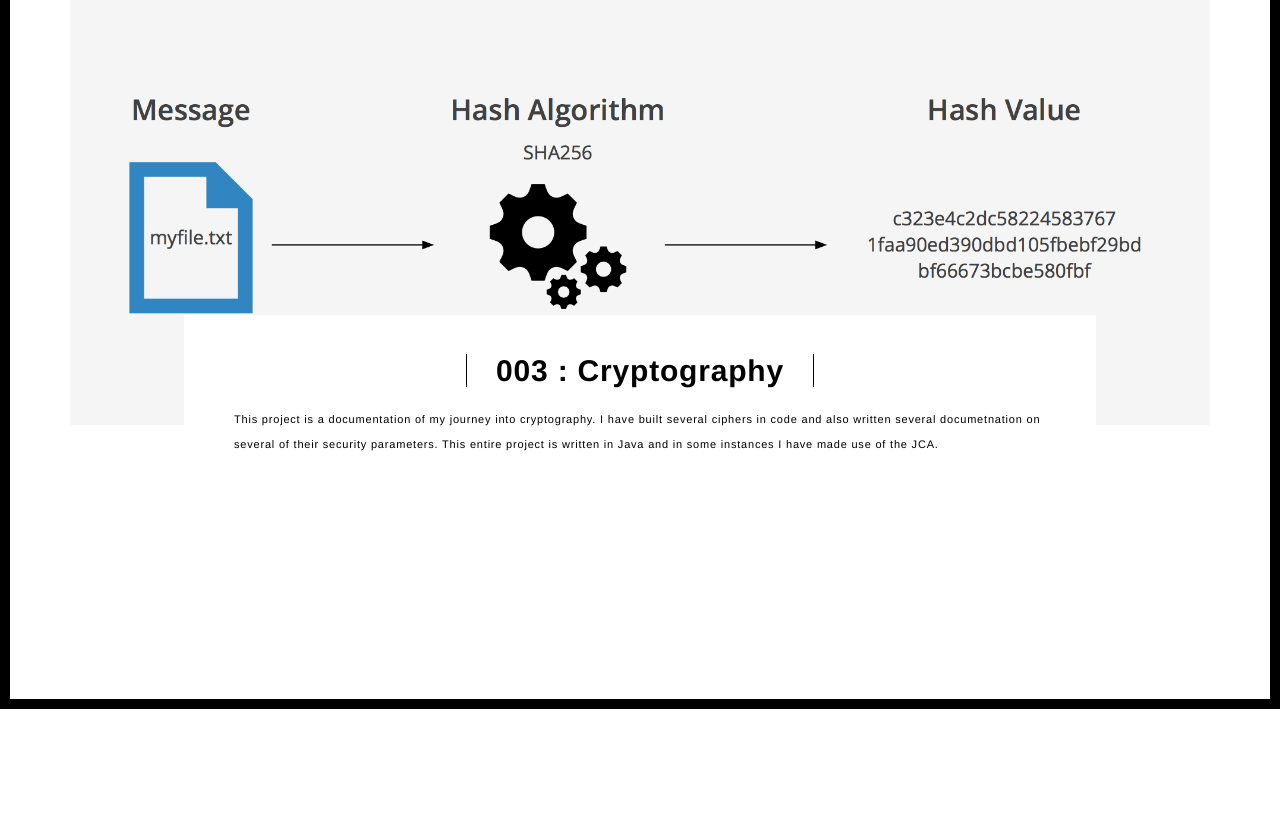
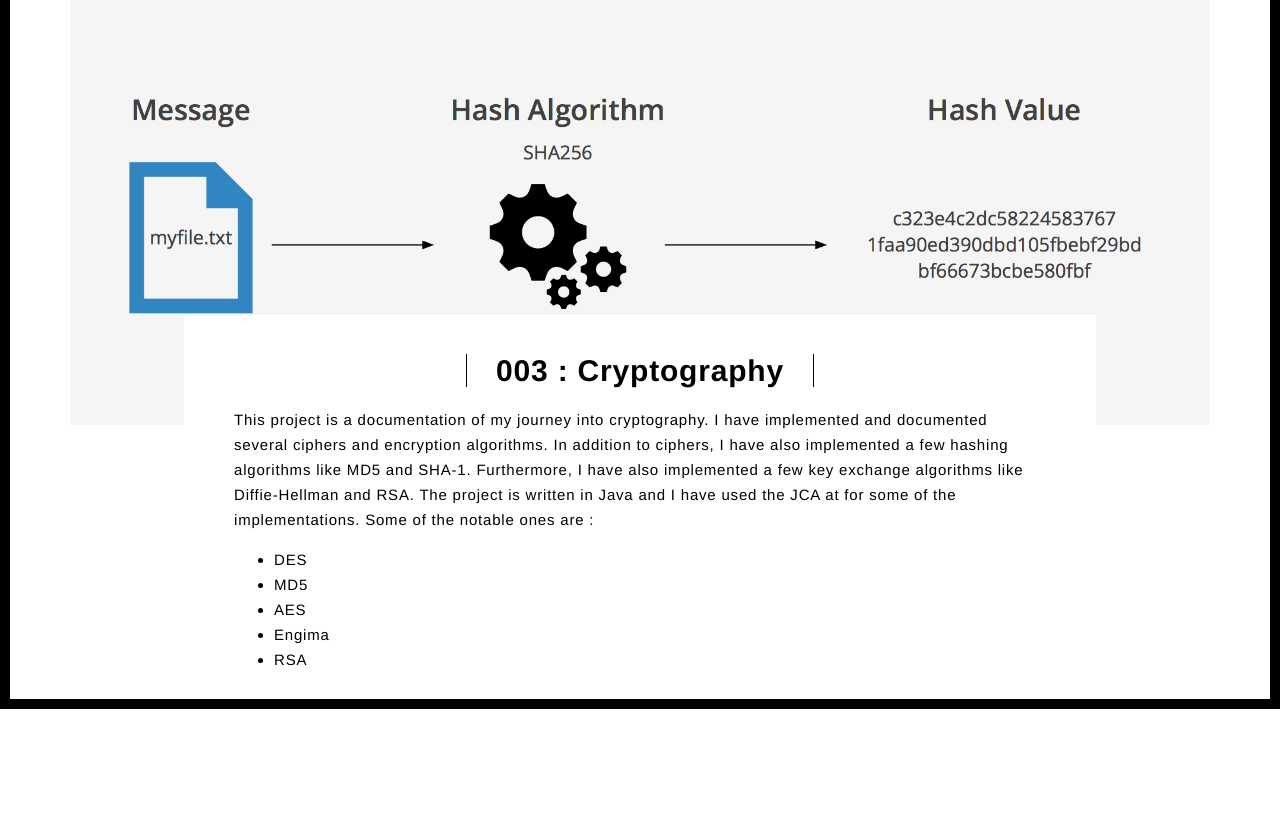
Before and after one commit to kj3moraes/PersonalWebsite, a Flask app: template app/templates/work3.html in a window 1280 px wide. Shown: the part 91-908 px from the top of the page. Before the commit the page ends 800 px from the top, so only its background shows below. Run offline with Flask 2, Linux system fonts and the light colour scheme; the template is opened without the code that fills it, so the values that code supplies are empty; some libraries are stand-ins or nearby versions; some web fonts are replaced.

Commit message:
made additional changes and updates to projects

```diff
--- a/app/templates/work.html
+++ b/app/templates/work.html
@@ -61,7 +61,7 @@
   <div class="container">
     <div class="row">
       <div class="col-xs-12">
-        <img src="./static/assets/images/work001-01.jpg" class="img-responsive" alt="">
+        <!-- <img src="./static/assets/images/work001-01.jpg" class="img-responsive" alt=""> -->
         <div class="card-container">
           <div class="text-center">
             <h1 class="h2"><a href="https://github.com/kj3moraes/MyQiskitProgramming">001 : verCE</a></h1>
--- a/app/templates/work3.html
+++ b/app/templates/work3.html
@@ -60,15 +60,24 @@
 <div class="section-container">
   <div class="container">
     <div class="row">
-      <div class="col-xs-12">
+      <div class="col-xs-12 bodytext">
         <img src="./static/assets/images/work003-04.jpg" class="img-responsive" alt="">
         <div class="card-container">
           <div class="text-center">
             <h1 class="h2">003 : Cryptography</h1>
           </div>
-          <p>This project is a documentation of my journey into cryptography. I have built several ciphers in code and also
-              written several documetnation on several of their security parameters. This entire project is written in Java and in some instances
-              I have made use of the JCA.
+          <p>This project is a documentation of my journey into cryptography. I have implemented and documented several ciphers and encryption algorithms.
+             In addition to ciphers, I have also implemented a few hashing algorithms like MD5 and SHA-1.
+             Furthermore, I have also implemented a few key exchange algorithms like Diffie-Hellman and RSA. The project is written in Java and I have used the
+             JCA at for some of the implementations. Some of the notable ones are :
+          </p>
+          <p>
+          <ul>
+            <li>DES</li>
+            <li>MD5</li>
+            <li>AES</li>
+            <li>Engima</li>
+            <li>RSA</li>
           </p>
         </div>
       </div>
```
Also changed, not shown: app/templates/work4.html (+15 -3 lines), app/static/assets/images/work004-01.jpg (added).
